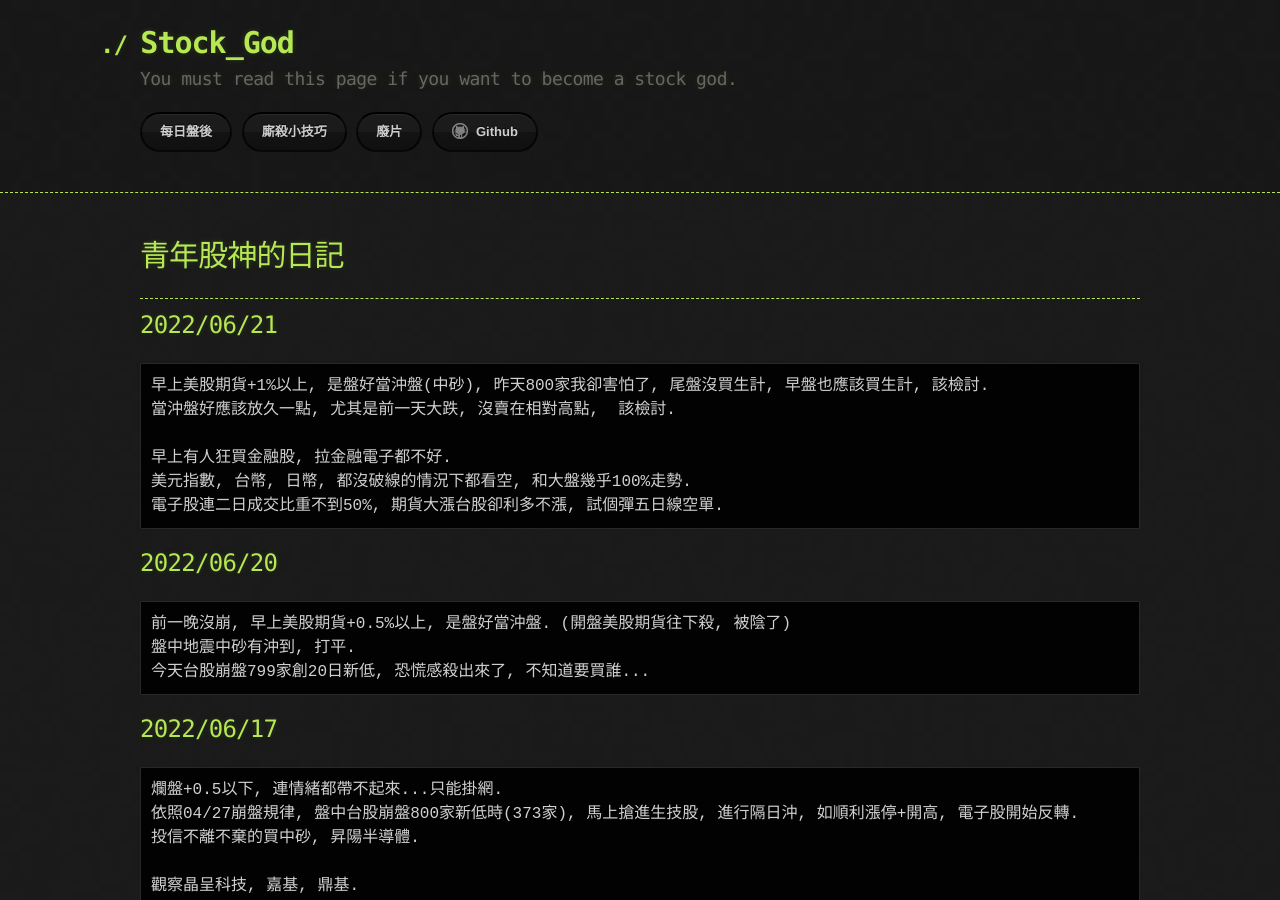
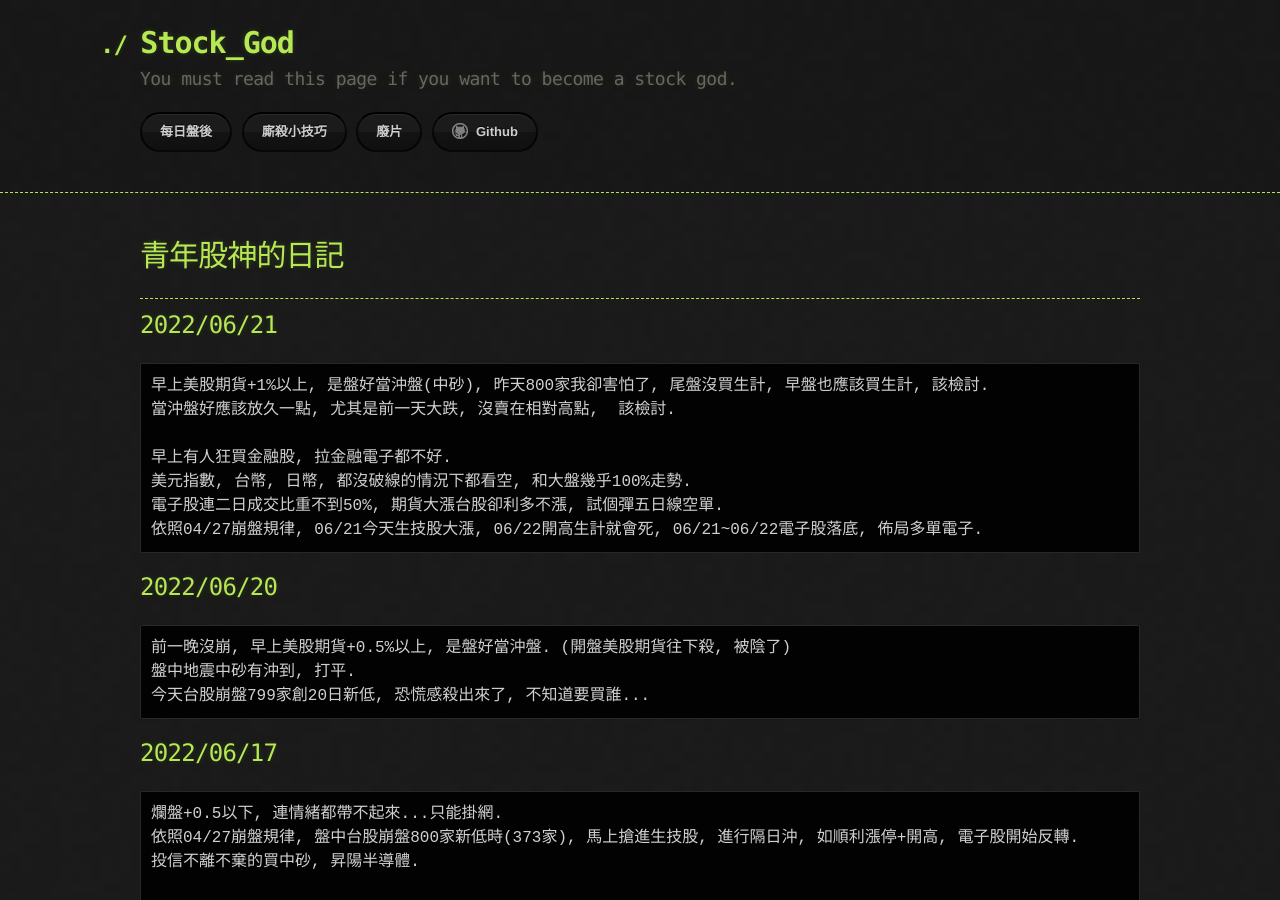
Before and after one commit to lepg5487/Stock_God, a Jekyll site: the page built from index.md, in a window 1280 px wide and 900 px high. Built offline with Jekyll 4.4.1, drawn with Linux system fonts in a browser that asks for light colours; our own code applies the rules of GitHub Pages for plain Markdown files.

Commit message:
Update index.md

````diff
--- a/index.md
+++ b/index.md
@@ -14,6 +14,7 @@ layout: testlayouts
 早上有人狂買金融股, 拉金融電子都不好.
 美元指數, 台幣, 日幣, 都沒破線的情況下都看空, 和大盤幾乎100%走勢.
 電子股連二日成交比重不到50%, 期貨大漲台股卻利多不漲, 試個彈五日線空單.
+依照04/27崩盤規律, 06/21今天生技股大漲, 06/22開高生計就會死, 06/21~06/22電子股落底, 佈局多單電子.
 ```
 
 ## 2022/06/20
````
